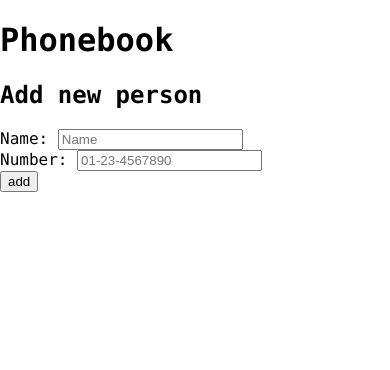
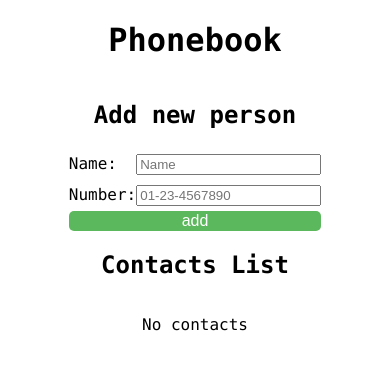
Before and after one commit to TiagoRios/curso-fullstackopen, a React (Create React App) app in the folder parte02/phonebook/: page / in a window 390 px wide. Shown: the top 370 px of the page. Built offline with nearby package versions, Linux system fonts and the light colour scheme; no server answers; data requests are answered from the project's data file.

Commit message:
Parte02: projeto phonebook - refatorado.

```diff
--- /dev/null
+++ b/parte02/phonebook/db.json
@@ -0,0 +1,3 @@
+{
+  "persons": []
+}
--- a/parte02/phonebook/src/App.js
+++ b/parte02/phonebook/src/App.js
@@ -7,13 +7,13 @@ import PersonsFilter from './components/PersonFilter';
 
 import personService from "./services/personService";
 
-import { capitalize, messageDiplayTimeout } from './utils';
+import { capitalize, messageDisplayTimeout } from './utils';
 
 export default function App() {
     const [persons, setPersons] = useState([]);
     const [newName, setNewName] = useState("");
     const [newNumber, setNewNumber] = useState("");
-    const [newMessage, setNewMessage] = useState(null)
+    const [newMessage, setNewMessage] = useState(null) // improve with Redux or API context
     const [filteredPersons, setFilteredPersons] = useState([]);
     const [inputFilterPersons, setInputFilterPersons] = useState("");
 
@@ -25,7 +25,7 @@ export default function App() {
         }).catch(error => {
             console.log(`Error: ${error.response.statusText} - ${error.message}`);
 
-            messageDiplayTimeout(`Error: ${error.response.statusText} - ${error.message}`,
+            messageDisplayTimeout(`Error: ${error.response.statusText} - ${error.message}`,
                 setNewMessage, 5000);
         })
 
@@ -53,7 +53,7 @@ export default function App() {
         updateStates(updatedPersonsArray, inputFilterPersons)
 
         console.log(`"${capitalize(updatedPerson.name)}" deleted.`);
-        messageDiplayTimeout(`"${capitalize(updatedPerson.name)}" deleted.`, setNewMessage, 5000);
+        messageDisplayTimeout(`"${capitalize(updatedPerson.name)}" deleted.`, setNewMessage, 5000);
     }
 
     let handleUpdateNumber = (updatedPerson) => {
@@ -61,7 +61,7 @@ export default function App() {
         updateStates(updatedPersonsArray, inputFilterPersons)
 
         console.log(`Updated "${capitalize(updatedPerson.name)}" numbers.`);
-        messageDiplayTimeout(`Updated "${capitalize(updatedPerson.name)}" numbers.`, setNewMessage, 5000);
+        messageDisplayTimeout(`Updated "${capitalize(updatedPerson.name)}" numbers.`, setNewMessage, 5000);
     }
 
     let handleSubmit = (event) => {
@@ -80,10 +80,16 @@ export default function App() {
             let confirmed = window.confirm(`Person "${capitalize(newName)}" is already added to phonebook. Update current number to: ${newNumber}?`)
 
             if (confirmed) {
-                // Remove number from the list and add it to the end of the list.
+                let numbersPerson = personFound.numbers.filter(n => n !== newNumber)
+
+                // Limit max 3 numbers .
+                while (numbersPerson.length >= 3) {
+                    numbersPerson.splice(0, 1);
+                }
+
                 let personWithUpdatedNumbers = {
                     ...personFound,
-                    numbers: [...personFound.numbers.filter(n => n !== newNumber), newNumber]
+                    numbers: [...numbersPerson, newNumber]
                 }
 
                 personServiceUpdate(personWithUpdatedNumbers, persons, inputFilterPersons);
@@ -111,10 +117,10 @@ export default function App() {
                 updateStates(updatedPersonsArray, textToFilter);
 
                 console.log(`Info: "${newObject.name}" added.`);
-                messageDiplayTimeout(`"${newObject.name}" added.`, setNewMessage, 5000);
+                messageDisplayTimeout(`"${newObject.name}" added.`, setNewMessage, 5000);
             }).catch(error => {
                 console.log(`Error: ${error.response.statusText} - ${error.message}`);
-                messageDiplayTimeout(`Error: ${error.response.statusText} - ${error.message}`, setNewMessage, 5000);
+                messageDisplayTimeout(`Error: ${error.response.statusText} - ${error.message}`, setNewMessage, 5000);
             })
     }
 
@@ -127,17 +133,17 @@ export default function App() {
                 let updatedPersonsArray = persons.map(person => person.id !== updatedPerson.id ? person : updatedPerson)
 
                 updateStates(updatedPersonsArray, textToFilter)
-                messageDiplayTimeout(`Updated number "${oldNumbers[oldNumbers.length - 1]}" to ${newNumbers[newNumbers.length - 1]}.`, setNewMessage, 5000);
+                messageDisplayTimeout(`Updated number "${oldNumbers[oldNumbers.length - 1]}" to ${newNumbers[newNumbers.length - 1]}.`, setNewMessage, 5000);
 
             }).catch(error => {
                 console.log(`Error: ${error.response.statusText} - ${error.message}`);
-                messageDiplayTimeout(`Error: it was not possible to update. please refresh the page.`,
+                messageDisplayTimeout(`Error: it was not possible to update. please refresh the page.`,
                     handleNewMessage, 5000)
             })
     }
 
     return (
-        <div>
+        <div className='container flex-column-center container-center'>
             <h1>Phonebook</h1>
 
             <Notification message={newMessage} />
@@ -151,13 +157,14 @@ export default function App() {
                 handleNewNumberChange={handleNewNumberChange}
             />
 
-            {persons.length > 0 && <>
-                <h2>Persons List</h2>
-
+            <h2>Contacts List</h2>
+            {persons.length < 1 ? <p>No contacts</p> : <>
                 <PersonsFilter
                     text="Filter person by name"
                     value={inputFilterPersons}
                     onChange={handleInputFilterPersonsChange} />
+
+                {filteredPersons.length < 1 && (<p>No matches</p>)}
 
                 <PersonsList
                     persons={filteredPersons}
--- a/parte02/phonebook/src/components/PersonFilter.js
+++ b/parte02/phonebook/src/components/PersonFilter.js
@@ -1,6 +1,6 @@
 export default function PersonsFilter({ text, onChange, value }) {
     return (
-        <div style={{ marginBottom: "20px" }}>
+        <div className="container-wrap flex-column-center" style={{ marginBottom: "10px"}}>
             <label htmlFor="filter">{text}: </label>
             <input id="filter" type='text' value={value} onChange={onChange} />
         </div>
--- a/parte02/phonebook/src/components/PersonForm.js
+++ b/parte02/phonebook/src/components/PersonForm.js
@@ -1,27 +1,27 @@
 export default function PersonForm(props) {
     return (
-        <form onSubmit={props.handleSubmit}>
-            <div>
+        <form className="container" style={{flexDirection:"column"}} onSubmit={props.handleSubmit}>
+            <div className="container-wrap flex-space-between">
                 <label htmlFor="name">Name: </label>
                 <input id="name"
                     type="text"
                     value={props.newName}
                     onChange={props.handleNewNameChange}
-                    required
+                    required="required"
                     placeholder="Name" />
             </div>
-            <div>
+            <div className="container-wrap flex-space-between">
                 <label htmlFor="phoneNumber">Number: </label>
                 <input id="phoneNumber"
                     type="tel"
                     value={props.newNumber}
                     onChange={props.handleNewNumberChange}
-                    required
+                    required="required"
                     minLength="3"
                     placeholder="01-23-4567890" />
             </div>
 
-            <button type="submit">add</button>
+            <button className="btn sucess" type="submit">add</button>
 
         </form>
     );
--- a/parte02/phonebook/src/components/PersonsList.js
+++ b/parte02/phonebook/src/components/PersonsList.js
@@ -1,18 +1,19 @@
 import personService from "../services/personService"
-import OrderedListNumbers from "./OrderedListNumber"
+import NumbersList from "./NumbersList"
 
-import { messageDiplayTimeout } from "../utils"
+import { messageDisplayTimeout } from "../utils"
 
 export default function PersonsList({ persons, onDeletePerson, onUpdateNumber, handleNewMessage }) {
-    return (
-        persons.map((person) =>
+    return (<div className='container flex-column' style={{ minWidth: "330px" }} >
+        {persons.map((person) =>
             <PersonDetails
                 key={person.id}
                 person={person}
                 onDeletePerson={onDeletePerson}
                 onUpdateNumber={onUpdateNumber}
                 handleNewMessage={handleNewMessage}
-            />)
+            />)}
+    </div>
     )
 }
 
@@ -31,7 +32,7 @@ function PersonDetails({ person, onDeletePerson, onUpdateNumber, handleNewMessag
                 id: {person.id} <br />
                 Current Number: {person.numbers[person.numbers.length - 1]}<br />
                 All Numbers:
-                <OrderedListNumbers
+                <NumbersList
                     person={person}
                     onUpdateNumber={onUpdateNumber}
                     handleNewMessage={handleNewMessage} />
@@ -52,11 +53,11 @@ function DeletePersonButton({ textButton, person, onDeletePerson, handleNewMessa
                     onDeletePerson(person, "delete");
                 }).catch(error => {
                     console.log(`Error: ${error.response.statusText} - ${error.message}`);
-                    messageDiplayTimeout(`Error: Person has already been deleted. please refresh the page.`,
+                    messageDisplayTimeout(`Error: Person has already been deleted. please refresh the page.`,
                         handleNewMessage, 5000)
                 })
         }
     }
 
-    return <button onClick={confirmDelete}>{textButton}</button>
+    return <button className="btn danger" onClick={confirmDelete}>{textButton}</button>
 }
--- a/parte02/phonebook/src/index.css
+++ b/parte02/phonebook/src/index.css
@@ -1,5 +1,13 @@
 * {
   box-sizing: border-box;
+
+  --info-color: #5bc0de;
+  --white-color: #ffffff;
+  --black-color: #000000;
+  --danger-color: #d9534f;
+  --sucess-color: #5cb85c;
+  --warning-color: #f0ad4e;
+  --primary-color: #0275d8;
 }
 
 html {
@@ -18,3 +26,74 @@ body {
   -webkit-font-smoothing: antialiased;
   -moz-osx-font-smoothing: grayscale;
 }
+
+li,
+summary {
+  margin-top: 3px;
+}
+
+/* ============================================================ */
+
+.container {
+  display: flex;
+  /* border: 1px solid blue; */
+}
+
+.container-wrap {
+  display: flex;
+  flex-wrap: wrap;
+  padding: 5px 0;
+}
+
+.container-center {
+  margin: 0 auto;
+}
+
+.flex-column {
+  flex-direction: column;
+}
+
+.flex-column-center {
+  flex-direction: column;
+  align-items: center;
+}
+
+.flex-space-between {
+  justify-content: space-between;
+}
+
+.btn {
+  border: none;
+  border-radius: 5px;
+  font-size: 1rem;
+}
+
+.black {
+  color: var(--white-color);
+  background-color: var(--black-color)
+}
+
+.info {
+  color: var(--white-color);
+  background-color: var(--info-color)
+}
+
+.danger {
+  color: var(--white-color);
+  background-color: var(--danger-color);
+}
+
+.primary {
+  color: var(--white-color);
+  background-color: var(--primary-color);
+}
+
+.sucess {
+  color: var(--white-color);
+  background-color: var(--sucess-color);
+}
+
+.warning {
+  color: var(--white-color);
+  background-color: var(--warning-color);
+}
--- a/parte02/phonebook/src/services/personService.js
+++ b/parte02/phonebook/src/services/personService.js
@@ -1,26 +1,26 @@
 import axios from "axios";
-const baseUrl = "http://localhost:3001/persons";
+const BASE_URL = "http://localhost:3001/persons";
 
 const getAll = () => {
     return axios
-        .get(baseUrl)
+        .get(BASE_URL)
         .then(res => res.data);
 }
 
 const create = (newObject) => {
     return axios
-        .post(baseUrl, newObject)
+        .post(BASE_URL, newObject)
         .then(res => res.data);
 }
 
 const update = (id, newObject) => {
     return axios
-        .put(`${baseUrl}/${id}`, newObject)
+        .put(`${BASE_URL}/${id}`, newObject)
         .then(res => res.data);
 }
 
 const deletee = (id) => {
-    return axios.delete(`${baseUrl}/${id}`)
+    return axios.delete(`${BASE_URL}/${id}`)
 }
 
 const personService = { getAll, create, update, deletee }
--- a/parte02/phonebook/src/utils.js
+++ b/parte02/phonebook/src/utils.js
@@ -17,7 +17,7 @@ export function capitalize(str) {
  * @param {*} setMessage function that uses the message.
  * @param {Number} timeout time in milliseconds.
  */
-export function messageDiplayTimeout(message, setMessage, timeout) {
+export function messageDisplayTimeout(message, setMessage, timeout) {
     setMessage(message);
     setTimeout(() => setMessage(null), timeout);
 }
```
Also changed, not shown: parte02/phonebook/src/components/NumbersList.js (renamed from parte02/phonebook/src/components/OrderedListNumber.js, +25 -18 lines).
